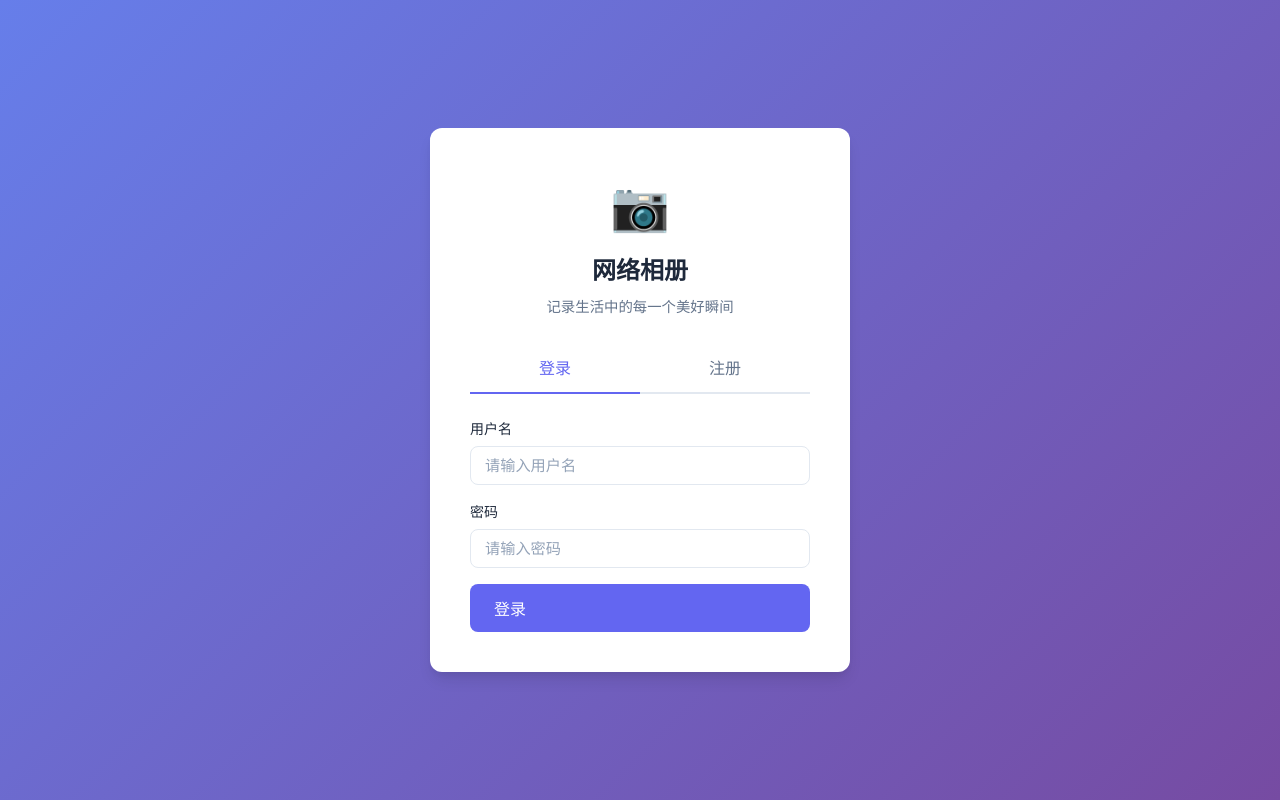
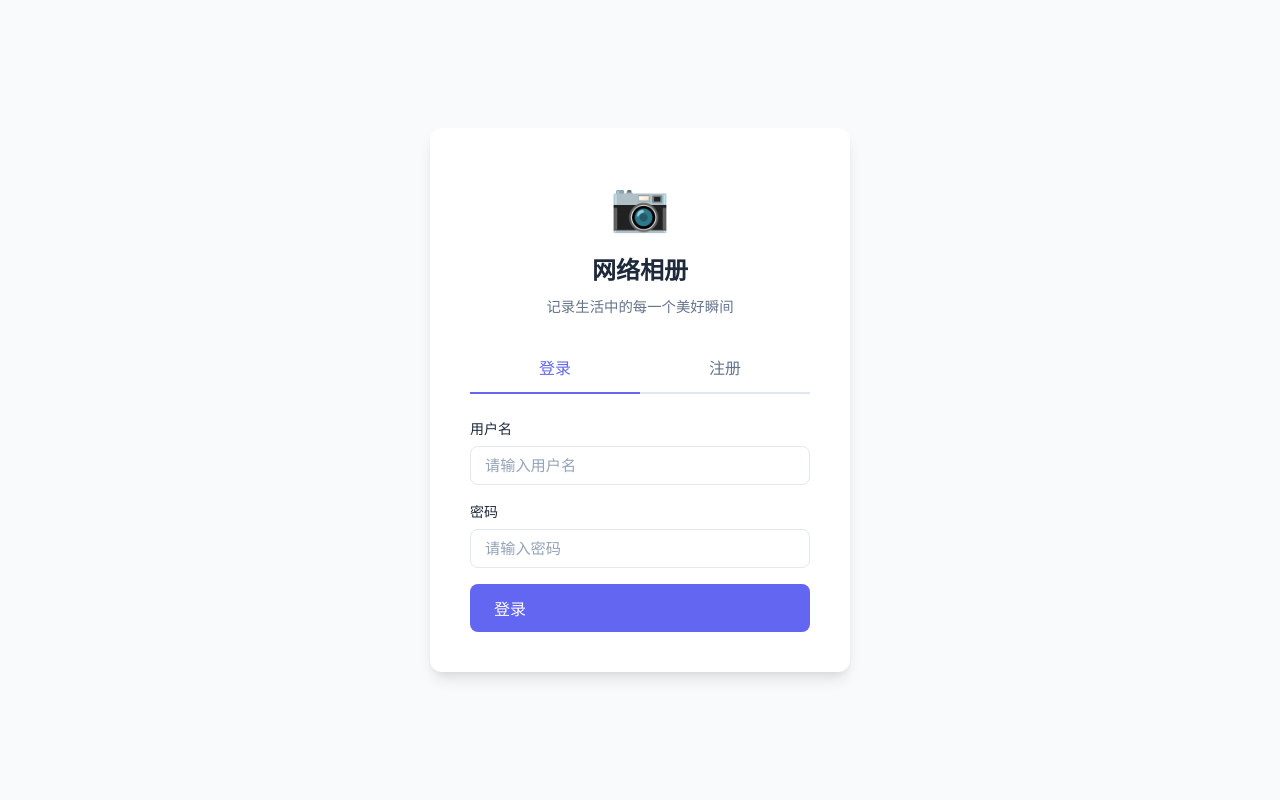
Before and after one commit to HelixPark/photo-album, a FastAPI app: page / in a window 1280 px wide. Run offline with FastAPI, Linux system fonts and the light colour scheme.

Commit message:
style(design): FINDING-001 — remove AI slop purple gradient from auth page

```diff
--- a/frontend/static/css/main.css
+++ b/frontend/static/css/main.css
@@ -146,7 +146,7 @@ textarea.form-input { resize: vertical; min-height: 80px; }
   display: flex;
   align-items: center;
   justify-content: center;
-  background: linear-gradient(135deg, #667eea 0%, #764ba2 100%);
+  background: var(--bg);
   padding: 20px;
 }
 .auth-card {
```
